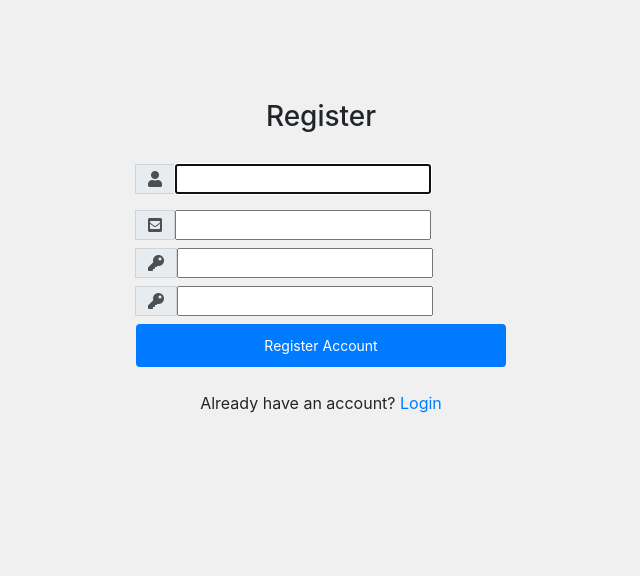
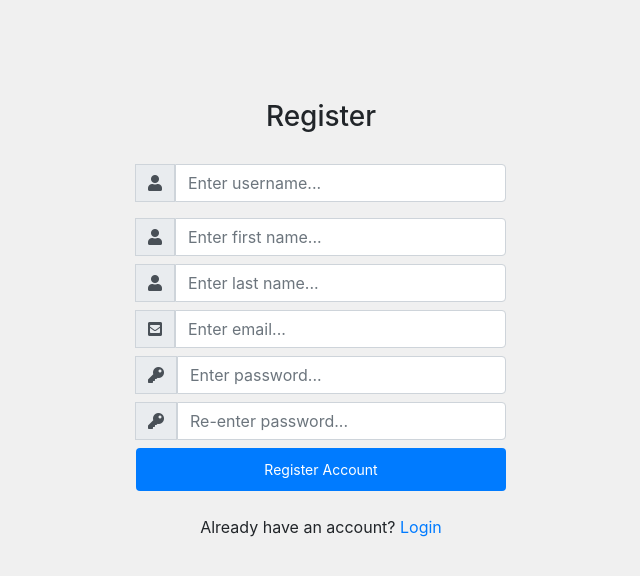
Before and after one commit to dtnghia2010/E-learning-platform, a Django app: page /register/ in a window 1280 px wide. Shown: the top 576 px of the page, without its empty margins (319-959 px from the left). Run offline with Django 4.2, Linux system fonts and the light colour scheme; some libraries are stand-ins or nearby versions.

Commit message:
authentication: first name, last name, placeholder for container

```diff
--- a/e_learning/authentication/forms.py
+++ b/e_learning/authentication/forms.py
@@ -5,4 +5,4 @@ from django.contrib.auth.models import User
 class CreateUserForm(UserCreationForm):
     class Meta:
         model = User
-        fields = ['username', 'email', 'password1', 'password2']
+        fields = ['username', 'email', 'password1', 'password2', 'first_name', 'last_name']
--- a/e_learning/templates/register.html
+++ b/e_learning/templates/register.html
@@ -48,26 +48,39 @@
             <div class="input-group-append">
                 <span class="input-group-text"><i class="fas fa-user"></i></span>
             </div>
-            {{ form.username }}
+            <input type="text" name="username" class="form-control" placeholder="Enter username...">
+        </div>
+                <div class="input-group mb-2">
+            <div class="input-group-append">
+                <span class="input-group-text"><i class="fas fa-user"></i></span>
+            </div>
+            <input type="text" name="first_name" class="form-control" placeholder="Enter first name...">
+        </div>
+        <div class="input-group mb-2">
+            <div class="input-group-append">
+                <span class="input-group-text"><i class="fas fa-user"></i></span>
+            </div>
+            <input type="text" name="last_name" class="form-control" placeholder="Enter last name...">
         </div>
         <div class="input-group mb-2">
             <div class="input-group-append">
                 <span class="input-group-text"><i class="fas fa-envelope-square"></i></span>
             </div>
-            {{ form.email }}
+            <input type="email" name="email" class="form-control" placeholder="Enter email...">
         </div>
         <div class="input-group mb-2">
             <div class="input-group-append">
                 <span class="input-group-text"><i class="fas fa-key"></i></span>
             </div>
-            {{ form.password1 }}
+            <input type="password" name="password1" class="form-control" placeholder="Enter password...">
         </div>
         <div class="input-group mb-2">
             <div class="input-group-append">
                 <span class="input-group-text"><i class="fas fa-key"></i></span>
             </div>
-            {{ form.password2 }}
+            <input type="password" name="password2" class="form-control" placeholder="Re-enter password...">
         </div>
+
         <div>
             <input class="btn login_btn small-btn" type="submit" value="Register Account">
         </div>
```
Also changed, not shown: e_learning/db.sqlite3.
